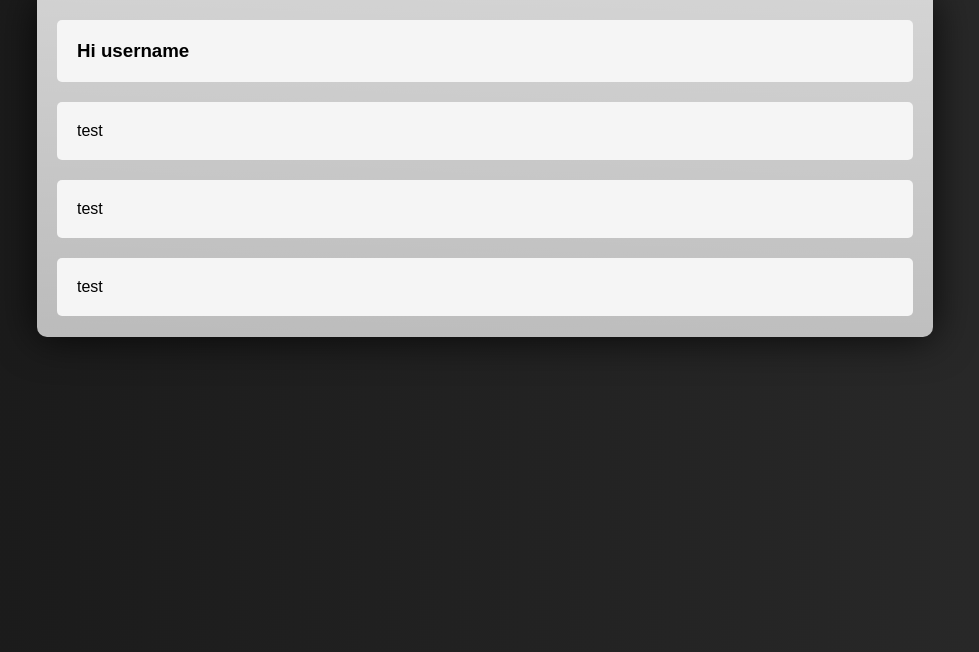
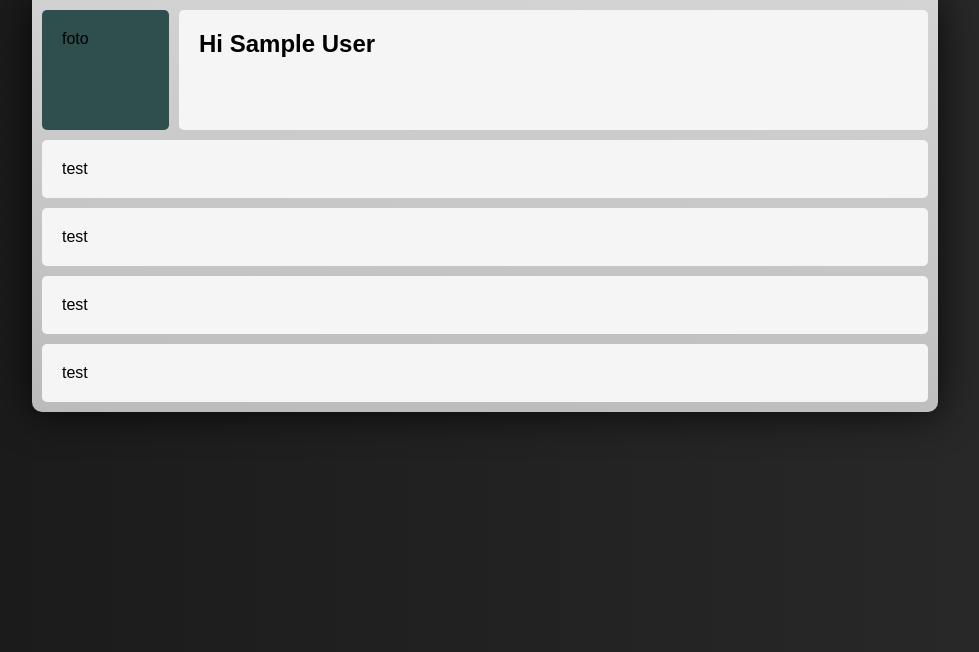
Before and after one commit to jeffersonferraz/bandify, a PHP site: page /public/dashboard.php in a window 1280 px wide. Shown: the part 58-710 px from the top of the page, without its empty margins (155-1134 px from the left). Run offline with PHP 8.4, Linux system fonts and the light colour scheme; the visitor is signed in with stand-in values (Sample User, id 1); some web fonts are replaced.

Commit message:
created frontend block sections

```diff
--- a/src/includes/login.inc.php
+++ b/src/includes/login.inc.php
@@ -18,5 +18,5 @@ if(isset($_POST["login-submit"])) {
     $login->loginUser();
 
     // Going back to front page
-    header("Location: ../index.php?error=none");
+    header("Location: ../public/dashboard.php");
 }
--- a/src/public/dashboard.php
+++ b/src/public/dashboard.php
@@ -1,7 +1,5 @@
 <?php
 session_start();
-
-
 ?>
 
 <!DOCTYPE html>
@@ -30,8 +28,18 @@ session_start();
     </ul>
 </nav>
 <div class="container">
+    <div class="first-section">
+        <div class="block block-foto">
+            <p>foto</p>
+        </div>
+        <div class="block block-name">
+            <h2>Hi <?php echo $_SESSION["firstname"]; ?></h2>
+        </div>
+    </div>
+
+    <div class="second-section">
         <div class="block">
-        <h3>Hi username</h3>
+            <p>test</p>
         </div>
         <div class="block">
             <p>test</p>
@@ -43,6 +51,7 @@ session_start();
             <p>test</p>
         </div>
     </div>
+</div>
 </body>
 
 </html>
--- a/src/public/login.php
+++ b/src/public/login.php
@@ -13,8 +13,8 @@
             <p class="subtitle">let's make some noise together!</p>
         </a>
         <form action="../includes/login.inc.php" method="post">
-            <input class="input-data" name="email" type="email" placeholder=" E-mail"><br>
-            <input class="input-data" name="password" type="password" placeholder=" Password"><br>
+            <input class="input-data" name="email" type="email" placeholder=" E-mail" required><br>
+            <input class="input-data" name="password" type="password" placeholder=" Password" required><br>
             <button class="submit-button" name="login-submit" type="submit">log in</button><br>
             <a href="signup.php" class="button">sign up</a>
         </form>
--- a/src/style/blocks.css
+++ b/src/style/blocks.css
@@ -2,7 +2,29 @@
     display: flex;
     background: whitesmoke;
     padding: 20px;
-    margin: 0px 20px 20px;
+    margin: 5px;
     border-radius: 5px;
     box-shadow: 0px 0px 10px rgba(0, 0, 0, 0);
 }
+
+.first-section {
+    display: flex;
+    align-items: stretch;
+    justify-content: space-evenly;
+}
+
+.block-foto {
+    background: darkslategrey;
+    width: 110px;
+    height: 80px;
+}
+
+.block-name {
+    width: 100%;
+}
+
+.second-section {
+    display: flex;
+    justify-content: start;
+    flex-direction: column;
+}
--- a/src/style/main.css
+++ b/src/style/main.css
@@ -65,7 +65,7 @@ textarea {
     background: linear-gradient(180deg, rgba(255, 255, 255, 0.8), rgba(255, 255, 255, 0.7));
     width: 70%;
     margin: auto;
-    padding: 20px 0px 1px 0px;
+    padding: 5px;
     border-radius: 0px 0px 10px 10px;
     box-shadow: 0px 0px 40px rgba(0, 0, 0, 0.8);
 }
```
Lines whose indentation alone changed are shown as unchanged.
